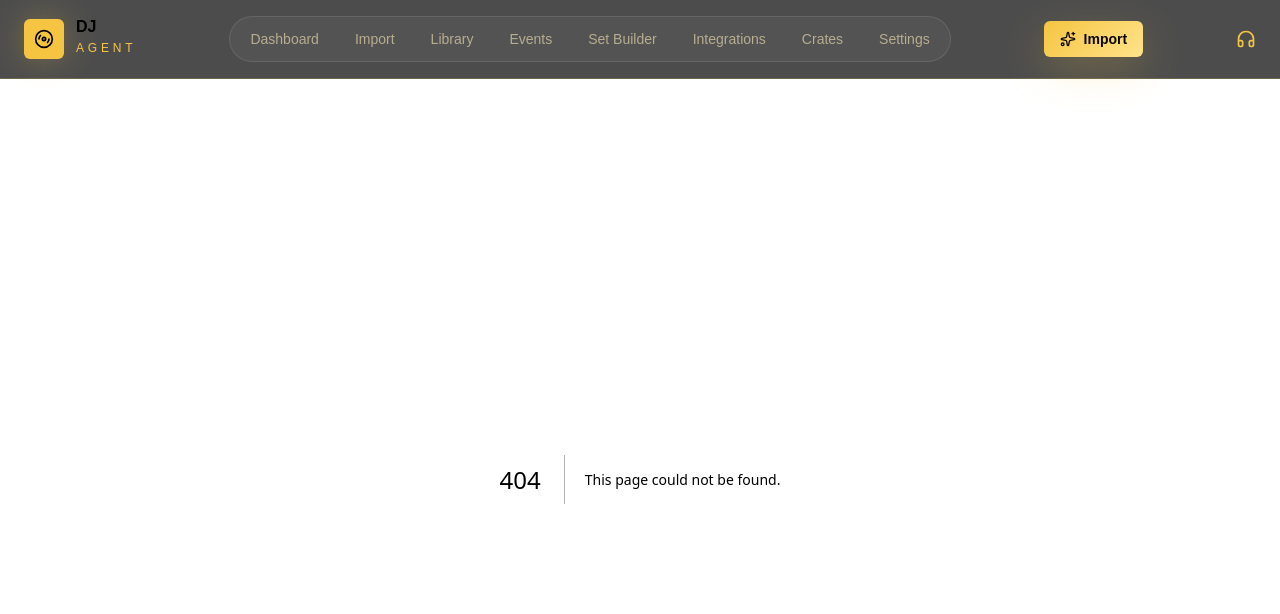
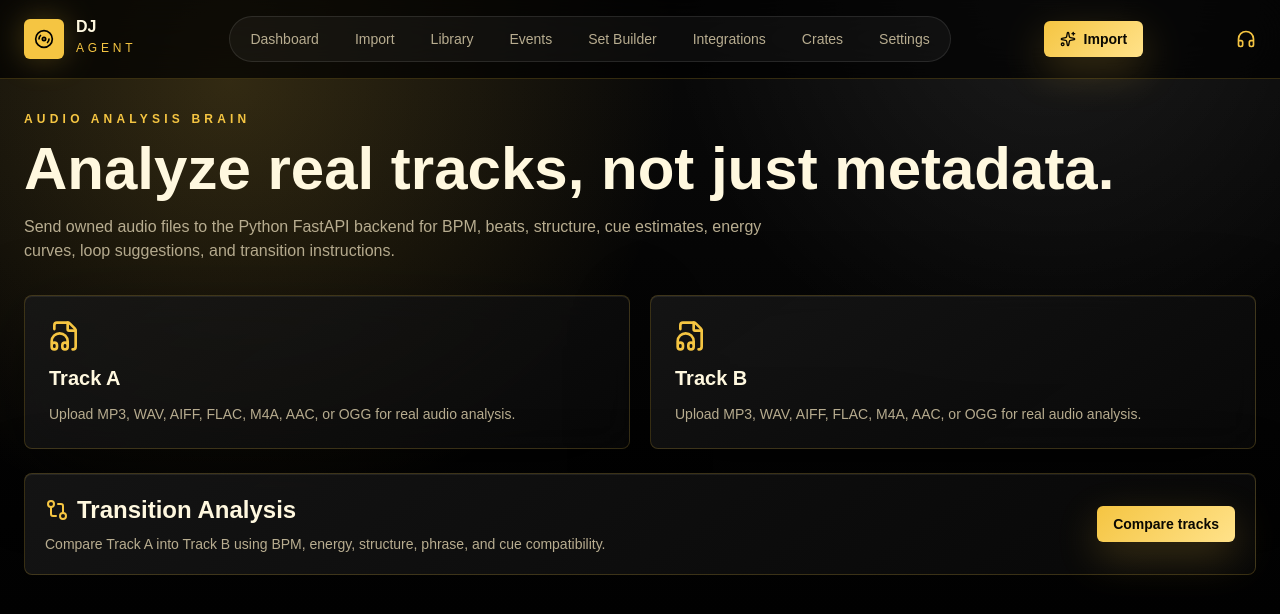
Before and after one commit to rshahoud2-png/DJ---assistant-, a Next.js app: page /analysis in a window 1280 px wide. Before the commit this address had no page. Shown: the top 614 px of the page. Built offline with nearby package versions, Linux system fonts and the light colour scheme.

Commit message:
Add audio analysis dashboard page

```diff
--- /dev/null
+++ b/src/app/analysis/page.tsx
@@ -0,0 +1,12 @@
+import { AnalysisClient } from "./analysis-client";
+
+export default function AnalysisPage() {
+  return (
+    <main className="page-shell">
+      <p className="text-xs font-bold uppercase tracking-[0.35em] text-[var(--accent)]">Audio Analysis Brain</p>
+      <h1 className="mt-3 text-4xl font-black md:text-6xl">Analyze real tracks, not just metadata.</h1>
+      <p className="mt-4 max-w-3xl text-[var(--muted-foreground)]">Send owned audio files to the Python FastAPI backend for BPM, beats, structure, cue estimates, energy curves, loop suggestions, and transition instructions.</p>
+      <div className="mt-8"><AnalysisClient /></div>
+    </main>
+  );
+}
```
